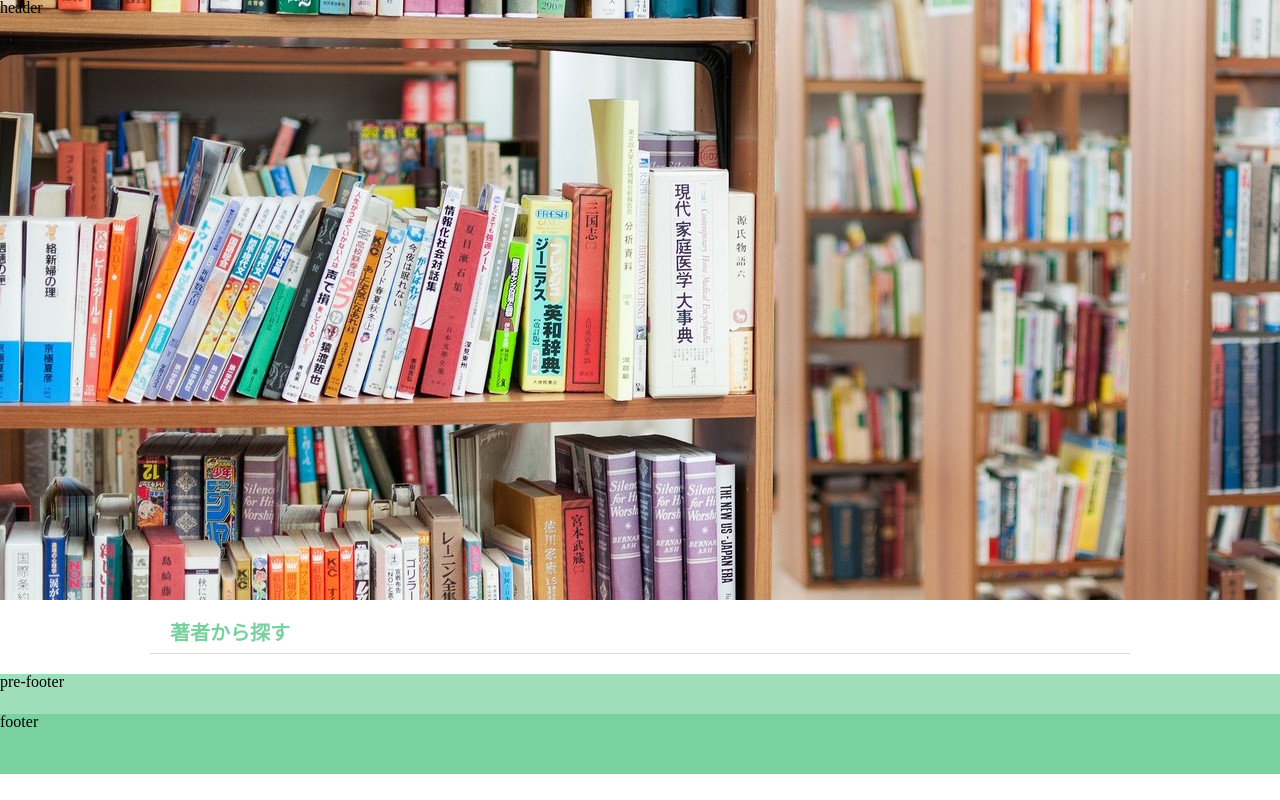
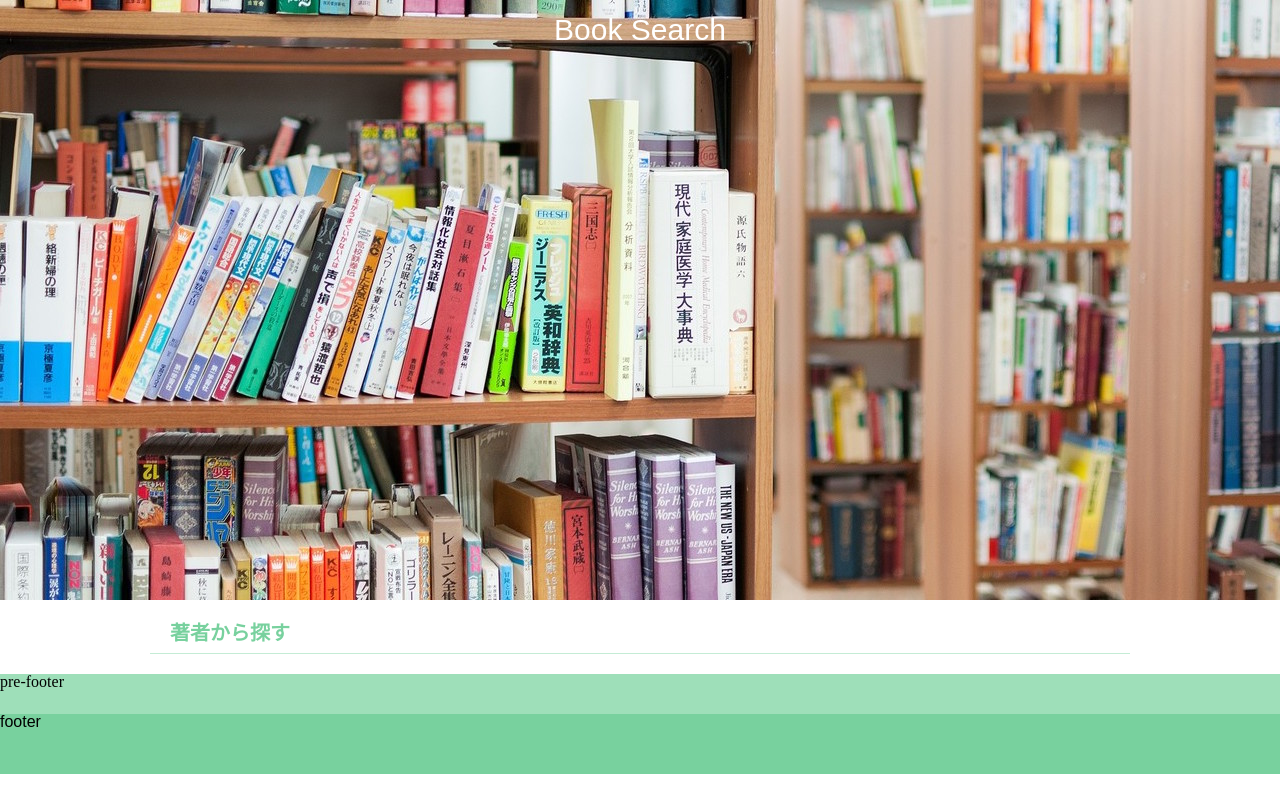
Before and after one commit to nanakenashi/book_search, a Flask app: page / in a window 1280 px wide. Run offline with Flask 2, Linux system fonts and the light colour scheme; data that the repository does not hold is empty.

Commit message:
Modified header

```diff
--- a/src/static/css/authors.css
+++ b/src/static/css/authors.css
@@ -1,4 +1,13 @@
 @charset "utf-8";
+
+header {
+  height: 60px;
+  width: 100%;
+  background-color: transparent;
+  color: #fff;
+  position: absolute;
+  top: 0px;
+}
 
 .list {
   padding: 0px 20px;
--- a/src/static/css/layout.css
+++ b/src/static/css/layout.css
@@ -15,8 +15,16 @@ body {
 header {
   height: 60px;
   width: 100%;
-  position: absolute;
+  background-color: #78d19e;
+  color: #fff;
   top: 0px;
+}
+
+header div {
+  font-size: 30px;
+  line-height: 60px;
+  width: 100%;
+  text-align: center;
 }
 
 main {
@@ -47,12 +55,13 @@ footer {
   clear: both;
 }
 
-h1, h2, p, li {
+h1, h2, header, footer, p, li {
   font-family: 'Noto Sans Japanese', sans-serif;
 }
 
 h1 {
   font-size: 20pt;
+  color: #727272;
   margin-bottom: 20px;
 }
 
--- a/src/templates/_base.html
+++ b/src/templates/_base.html
@@ -13,7 +13,7 @@
   </head>
   <body>
     <header>
-      header
+      <div>Book Search</div>
     </header>
 
     <div id="eyecatch">
```
